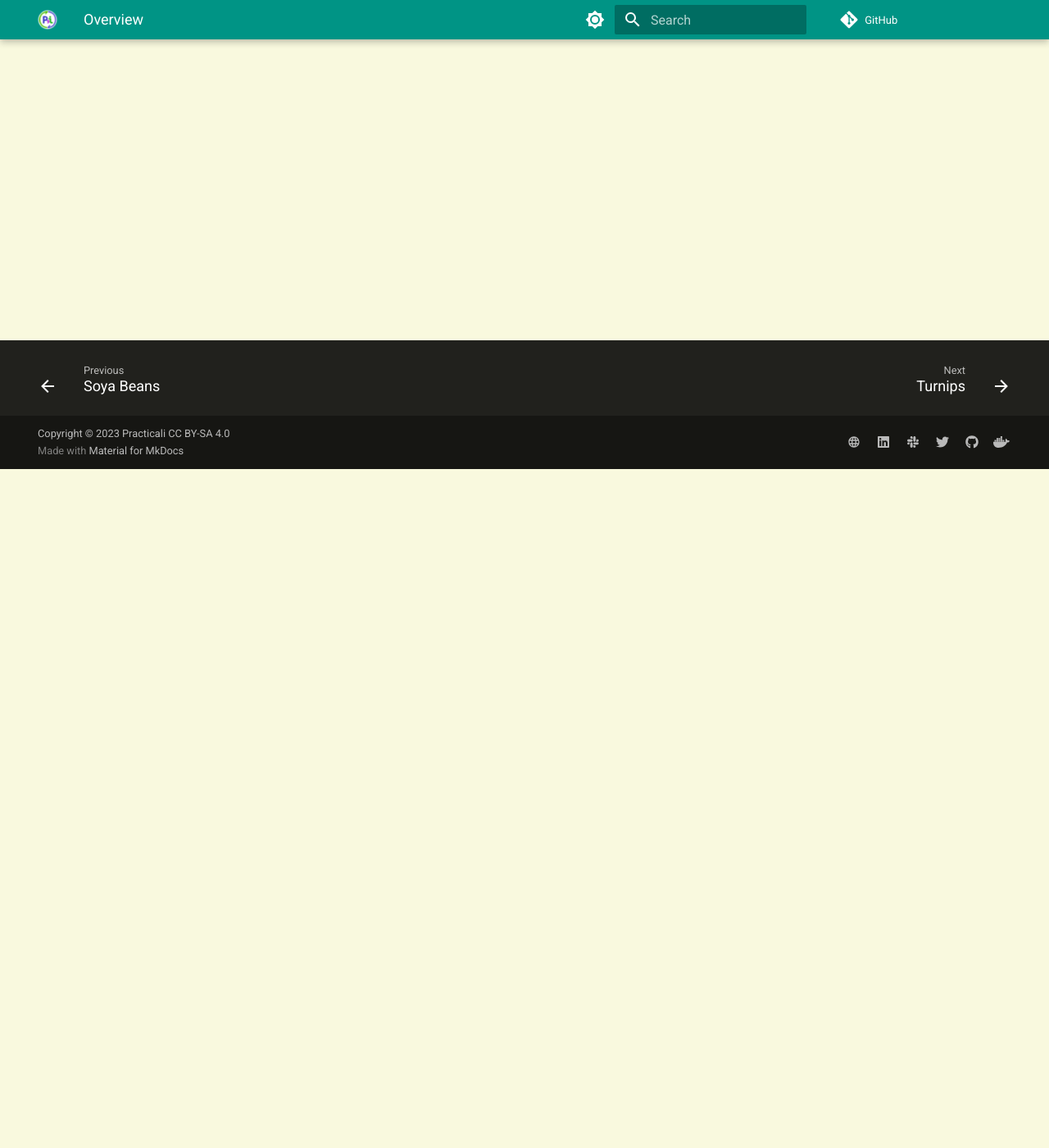
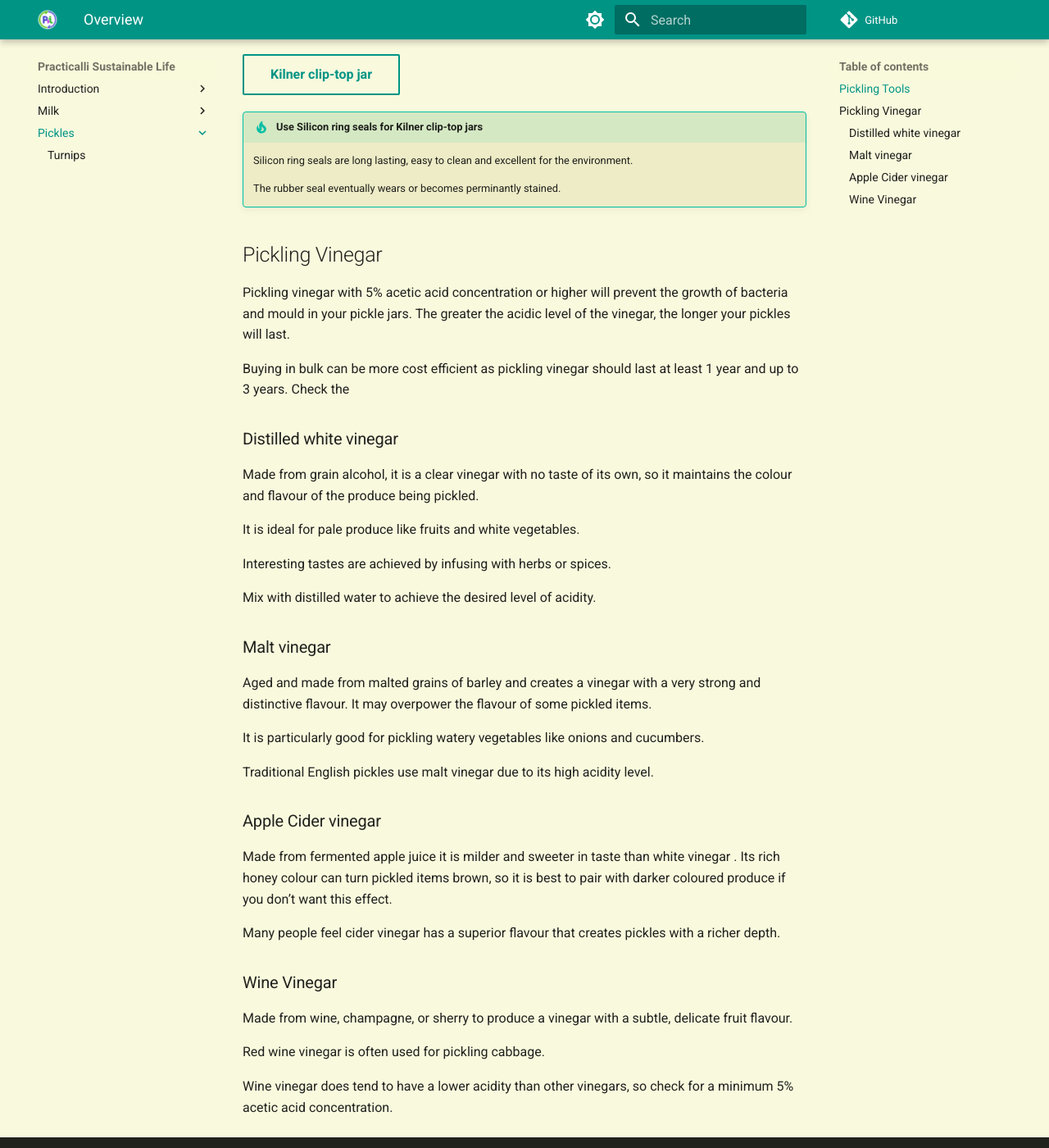
Before and after one commit to practicalli/sustainable-life, an MkDocs documentation site: the page built from docs/pickles/index.md, in a window 1280 px wide and 1400 px high, scrolled down 828 px. Shown: the whole window at 82% size. Built offline with MkDocs 1.6.1 and Material for MkDocs 9.7.7, drawn with Linux system fonts in a browser that asks for light colours; comment, search, counter and statistics services are not loaded; some of the changed text lies outside the part shown.

Commit message:
pickles: tools and vinegars

```diff
--- a/docs/pickles/index.md
+++ b/docs/pickles/index.md
@@ -3,3 +3,77 @@
 Crunchy, fresh, and tangy pickles make an excellent side dish or complement to a salad.
 
 Pickling vegetables is a cost effective way to make healthy snacks.
+
+Food that is otherwise out of season can be enjoyed when pickled.
+
+Fruit and Vegetables which a good to pickle:
+
+- [turnips](turnip.md)
+- Jalapenos
+- avocado
+- red onion
+- carrots (ginger, sweet-n-sour, spicy)
+- strawberries
+- apples
+
+
+## Pickling Tools
+
+Only a few tools are required to pickle a wide variety of fruits and vegetables.
+
+- [Kilner clip-top jar](https://www.kilnerjar.co.uk/products/clip-top-jars/){target=_blank} or [Mason jar](https://en.wikipedia.org/wiki/Mason_jar){target=_blank}
+- sharp knife
+- a clean cutting surface
+- your preferred pickling vinegar
+
+
+[Kilner clip-top jar](https://www.kilnerjar.co.uk/products/clip-top-jars/){target=_blank .md-button}
+
+
+!!! TIP "Use Silicon ring seals for Kilner clip-top jars"
+    Silicon ring seals are long lasting, easy to clean and excellent for the environment.
+
+    The rubber seal eventually wears or becomes perminantly stained.
+
+
+## Pickling Vinegar
+
+Pickling vinegar with 5% acetic acid concentration or higher will prevent the growth of bacteria and mould in your pickle jars. The greater the acidic level of the vinegar, the longer your pickles will last.
+
+Buying in bulk can be more cost efficient as pickling vinegar should last at least 1 year and up to 3 years.  Check the
+
+
+### Distilled white vinegar
+
+Made from grain alcohol, it is a clear vinegar with no taste of its own, so it maintains the colour and flavour of the produce being pickled.
+
+It is ideal for pale produce like fruits and white vegetables.
+
+Interesting tastes are achieved by infusing with herbs or spices.
+
+Mix with distilled water to achieve the desired level of acidity.
+
+
+### Malt vinegar
+
+Aged and made from malted grains of barley and creates a vinegar with a very strong and distinctive flavour.  It may overpower the flavour of some pickled items.
+
+It is particularly good for pickling watery vegetables like onions and cucumbers.
+
+Traditional English pickles use malt vinegar due to its high acidity level.
+
+
+### Apple Cider vinegar
+
+Made from fermented apple juice it is milder and sweeter in taste than white vinegar . Its rich honey colour can turn pickled items brown, so it is best to pair with darker coloured produce if you don’t want this effect.
+
+Many people feel cider vinegar has a superior flavour that creates pickles with a richer depth.
+
+
+### Wine Vinegar
+
+Made from wine, champagne, or sherry to produce a vinegar with a subtle, delicate fruit flavour.
+
+Red wine vinegar is often used for pickling cabbage.
+
+Wine vinegar does tend to have a lower acidity than other vinegars, so check for a minimum 5% acetic acid concentration.
```
